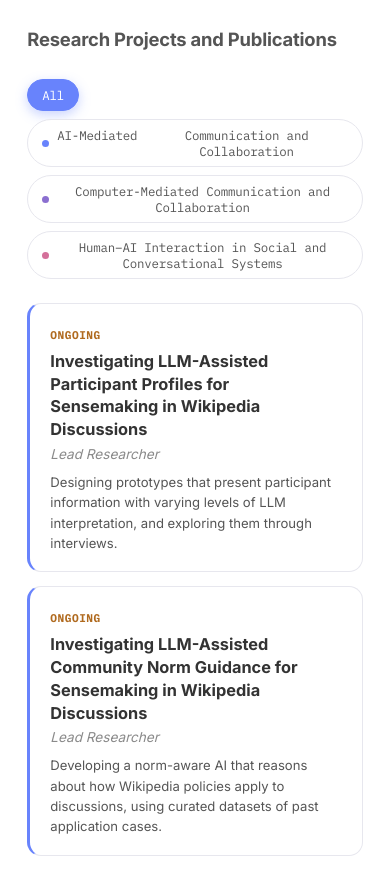
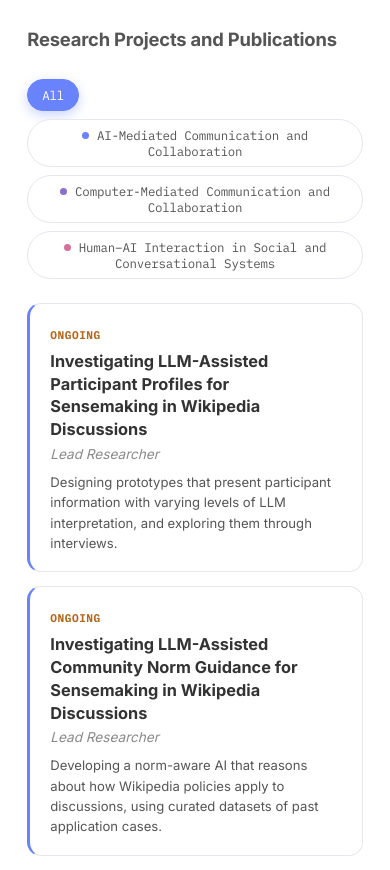
Before and after one commit to 5oobin/website, a plain HTML site: page index.html in a window 390 px wide. Shown: the part 953-1823 px from the top of the page. Drawn offline with Linux system fonts and the light colour scheme.

Commit message:
mobile update

```diff
--- a/style.css
+++ b/style.css
@@ -474,16 +474,12 @@ a.contact-item:hover svg {
 .filter-btn[data-filter="cmc"]         { --c: var(--cat-cmc); --c-dark: var(--cat-cmc-dark); --c-tint: var(--cat-cmc-tint); --c-strong: var(--cat-cmc-strong); }
 .filter-btn[data-filter="hai"]         { --c: var(--cat-hai); --c-dark: var(--cat-hai-dark); --c-tint: var(--cat-hai-tint); --c-strong: var(--cat-hai-strong); }
 
-.filter-btn[data-filter="ai-mediated"],
-.filter-btn[data-filter="cmc"],
-.filter-btn[data-filter="hai"] {
-    display: inline-flex; align-items: baseline; gap: 8px;
-}
 .filter-btn[data-filter="ai-mediated"]::before,
 .filter-btn[data-filter="cmc"]::before,
 .filter-btn[data-filter="hai"]::before {
-    content: ""; flex: none; width: 7px; height: 7px; border-radius: 50%;
-    background: var(--c); align-self: center;
+    content: ""; display: inline-block; width: 7px; height: 7px; border-radius: 50%;
+    margin-right: 8px; vertical-align: middle; position: relative; top: -1px;
+    background: var(--c);
     transition: background 0.18s ease;
 }
 .filter-btn[data-filter="ai-mediated"]:hover,
```
